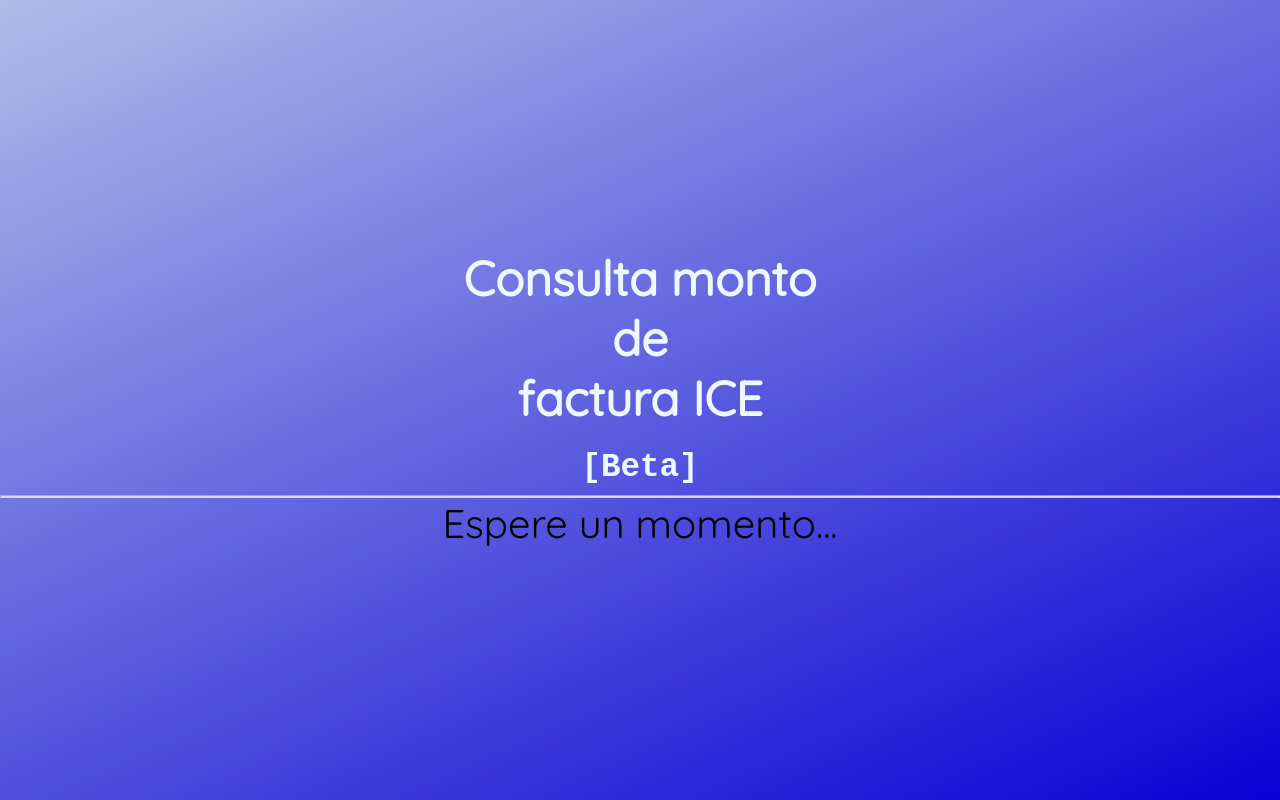
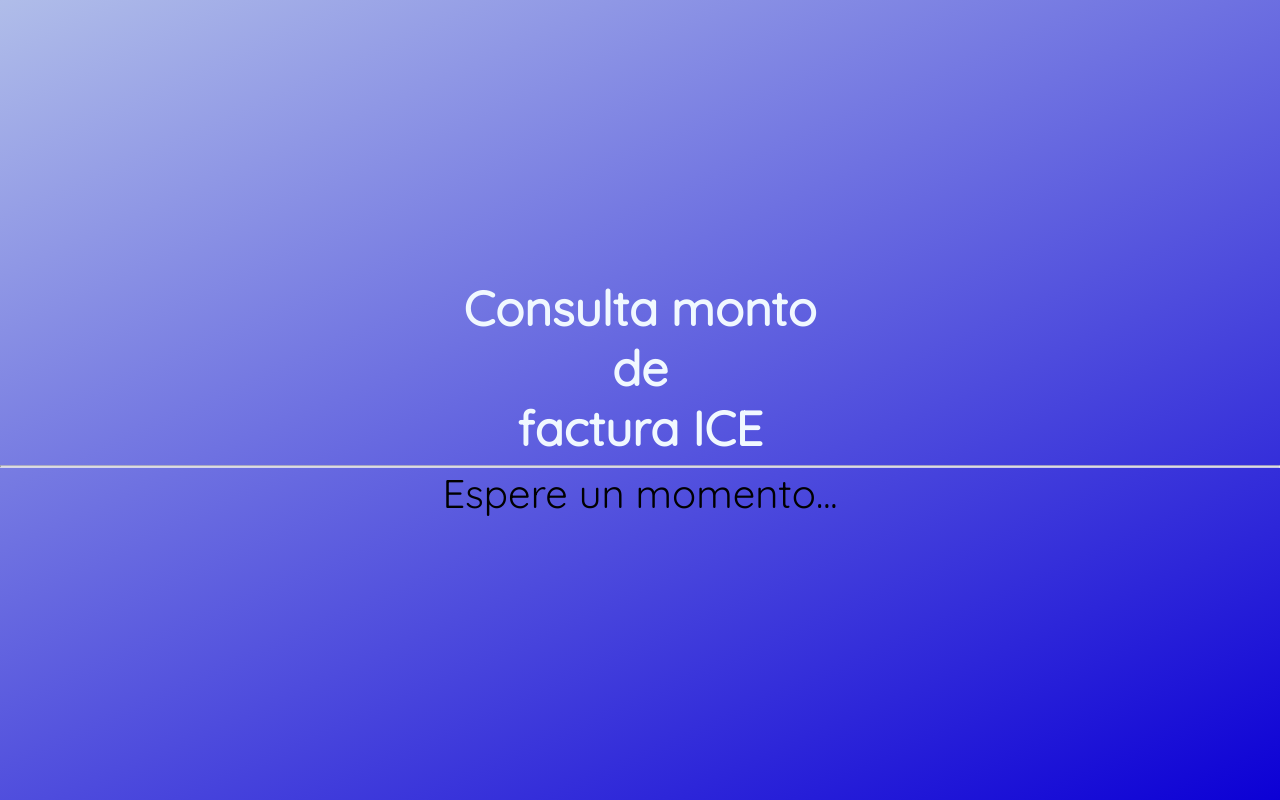
Before and after one commit to JGomezC145/consultaaice, a plain HTML site: page index.html in a window 1280 px wide. Drawn offline with Linux system fonts and the light colour scheme; no server answers; a web font is replaced by a local one.

Commit message:
Revert "Creacion de la rama Beta"

```diff
--- a/index.html
+++ b/index.html
@@ -4,7 +4,7 @@
     <meta charset="UTF-8">
     <meta http-equiv="X-UA-Compatible" content="IE=edge">
     <meta name="viewport" content="width=device-width, initial-scale=1.0">
-    <title>Consulta Factura [Beta]</title>
+    <title>Consulta Factura</title>
     <link rel="stylesheet" href="style/main.css">
     <link rel="shortcut icon" href="icon.png" type="image/x-icon">
     <link rel="preconnect" href="https://fonts.googleapis.com">
@@ -14,7 +14,7 @@
 <body>
     <div class="main" role="MainContent">
         <div class="info">
-            <h1>Consulta monto<br>de<br>factura ICE <br><small>[Beta]</small></h1>
+            <h1>Consulta monto<br>de<br>factura ICE</h1>
             <hr>
             <div id="result">
                 <h2>Cargado...</h2>
```
